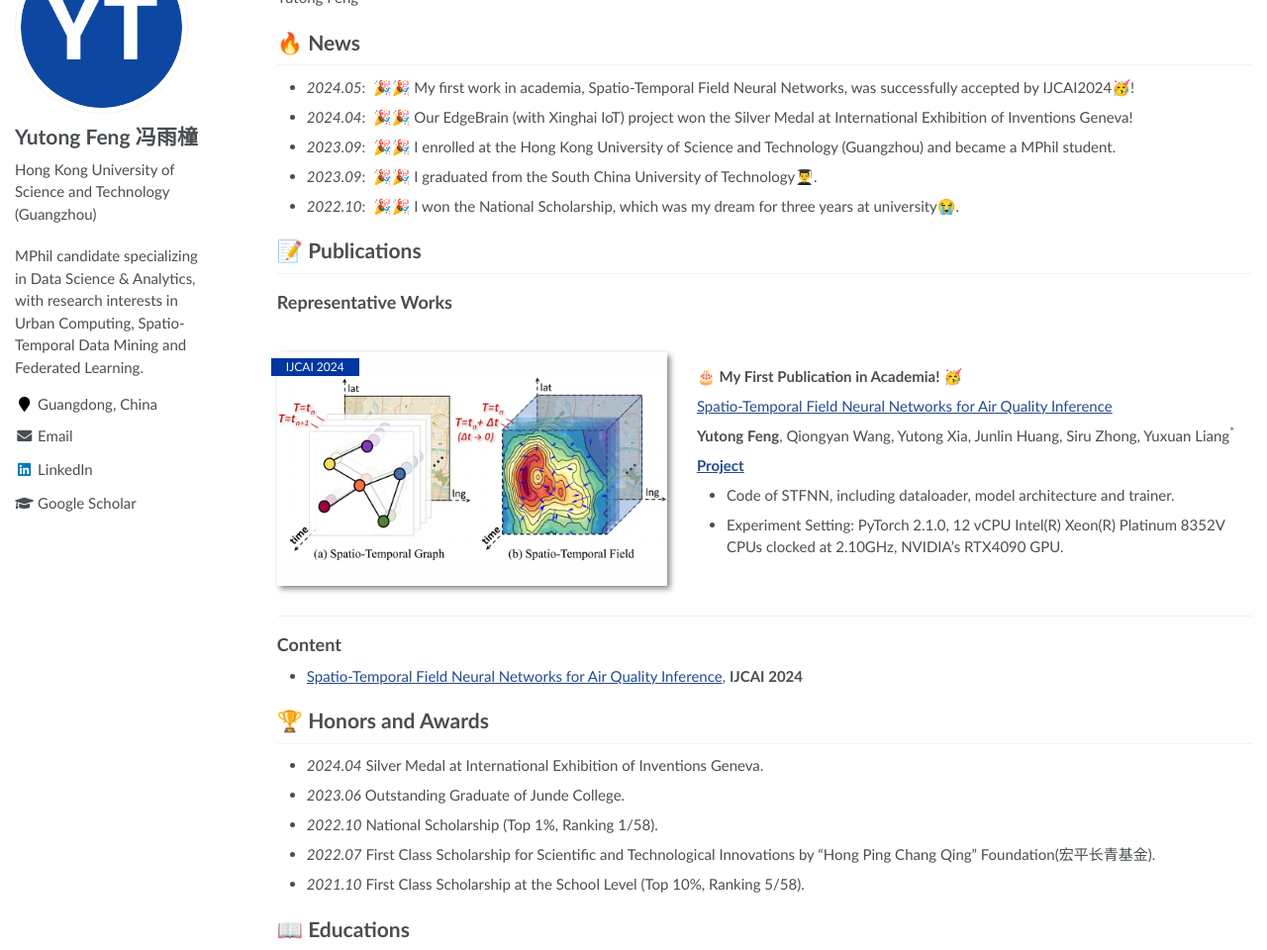
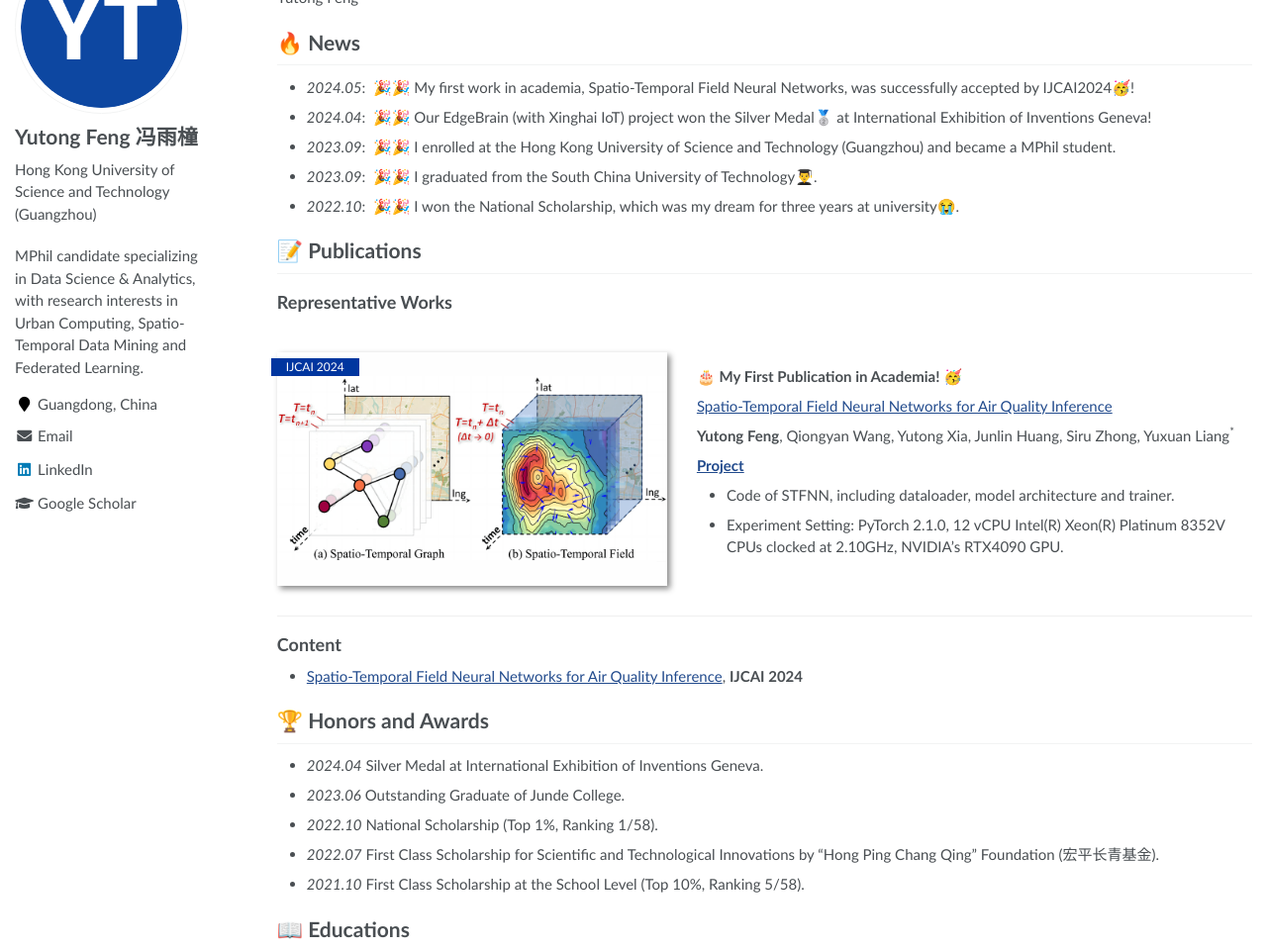
Before and after one commit to Yutong-Feng/yutong-feng.github.io, a Jekyll site: the page built from _pages/about.md, in a window 1280 px wide and 1400 px high, scrolled down 502 px. Shown: the part 151-1111 px from the top of the window at 99% size. Built offline with Jekyll 4.4.1, drawn with Linux system fonts in a browser that asks for light colours.

Commit message:
Add some details.

```diff
--- a/_pages/about.md
+++ b/_pages/about.md
@@ -44,7 +44,7 @@ Yutong Feng
 
 # 🔥 News
 - *2024.05*: &nbsp;🎉🎉 My first work in academia, Spatio-Temporal Field Neural Networks, was successfully accepted by IJCAI2024🥳!
-- *2024.04*: &nbsp;🎉🎉 Our EdgeBrain (with Xinghai IoT) project won the Silver Medal at International Exhibition of Inventions Geneva!
+- *2024.04*: &nbsp;🎉🎉 Our EdgeBrain (with Xinghai IoT) project won the Silver Medal🥈 at International Exhibition of Inventions Geneva!
 - *2023.09*: &nbsp;🎉🎉 I enrolled at the Hong Kong University of Science and Technology (Guangzhou) and became a MPhil student.
 - *2023.09*: &nbsp;🎉🎉 I graduated from the South China University of Technology👨‍🎓.
 - *2022.10*: &nbsp;🎉🎉 I won the National Scholarship, which was my dream for three years at university😭.
@@ -73,7 +73,7 @@ Yutong Feng
 - *2024.04* Silver Medal at International Exhibition of Inventions Geneva.
 - *2023.06* Outstanding Graduate of Junde College.
 - *2022.10* National Scholarship (Top 1%, Ranking 1/58).
-- *2022.07* First Class Scholarship for Scientific and Technological Innovations by "Hong Ping Chang Qing" Foundation(宏平长青基金).
+- *2022.07* First Class Scholarship for Scientific and Technological Innovations by "Hong Ping Chang Qing" Foundation (宏平长青基金).
 - *2021.10* First Class Scholarship at the School Level (Top 10%, Ranking 5/58).
 
 # 📖 Educations
```
